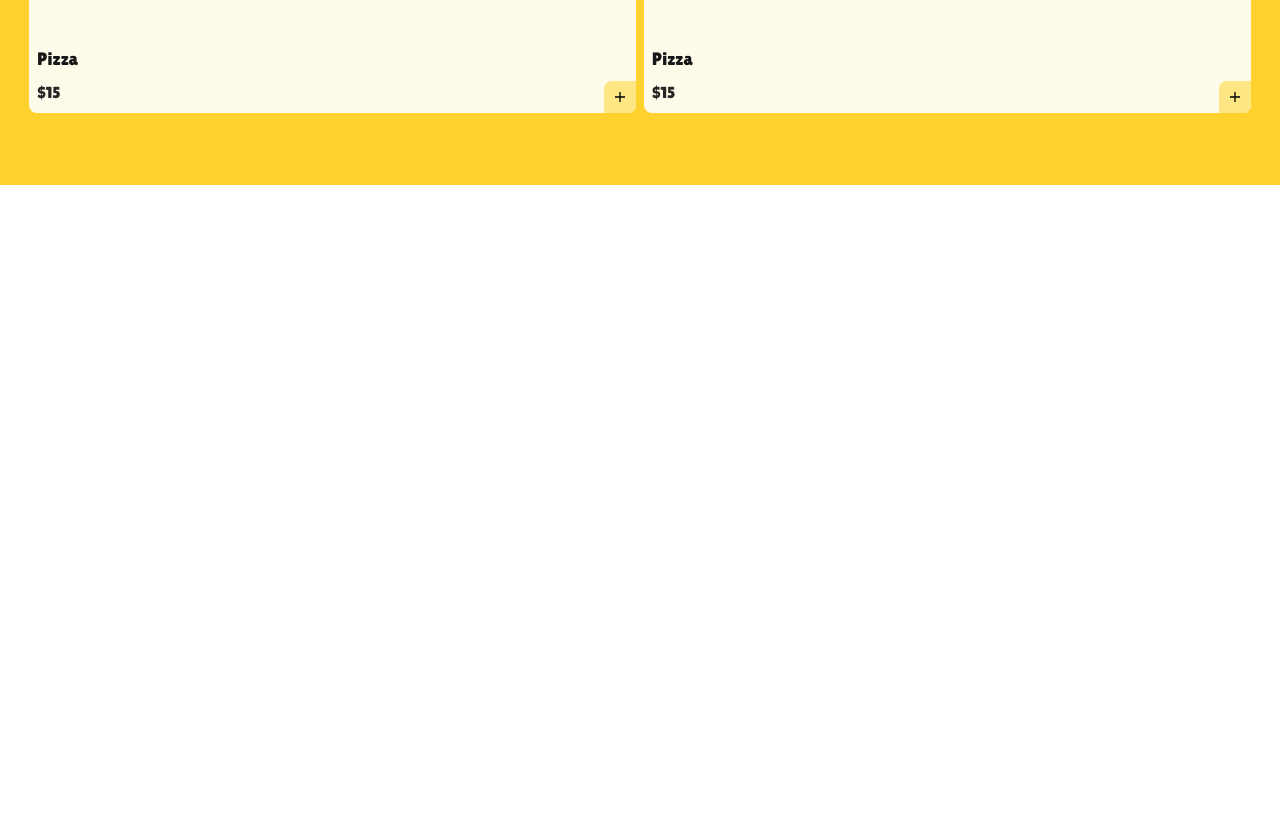
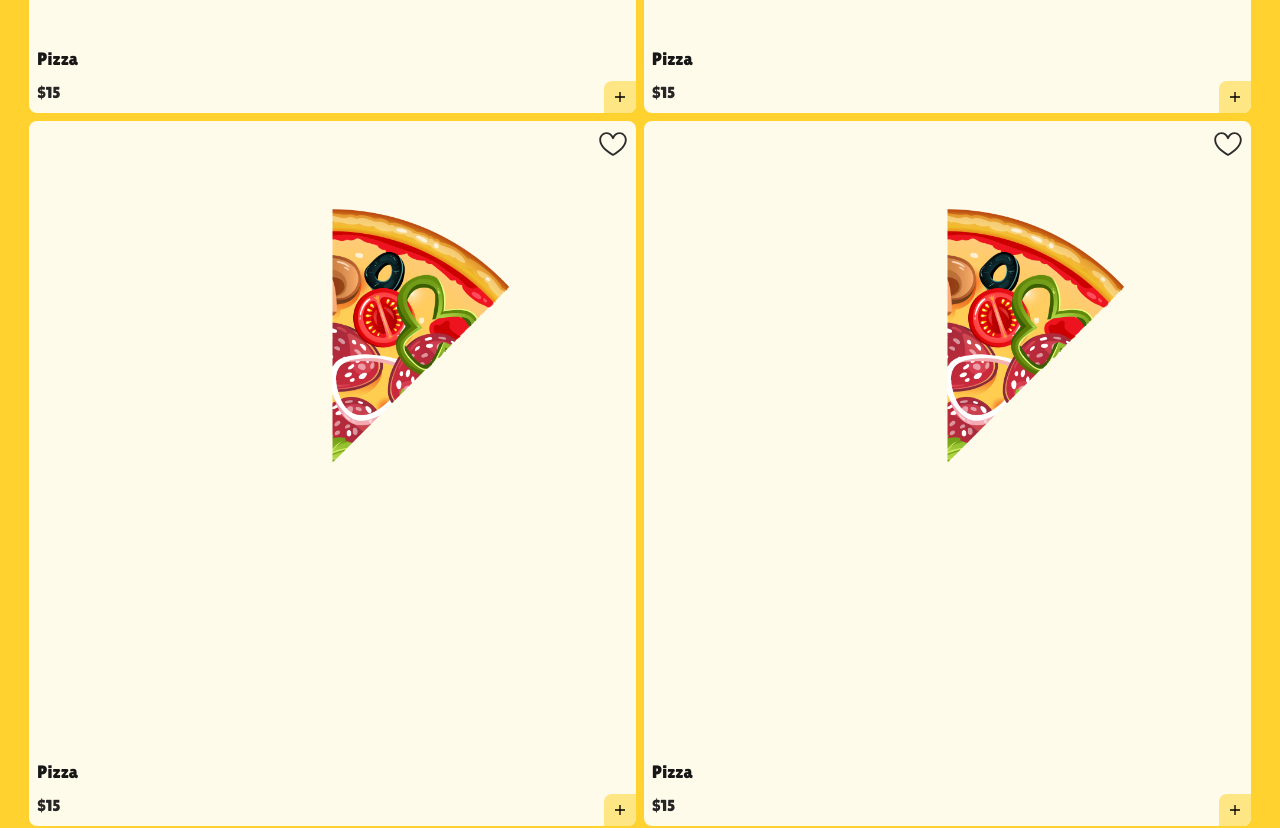
Before and after one commit to mahdibaderloo/fastfood, a React (Vite) app: page / in a window 1280 px wide. Shown: the part 5020-5848 px from the top of the page. Before the commit the page ends 5205 px from the top, so only its background shows below. Built offline with nearby package versions, Linux system fonts and the light colour scheme; data requests are answered from the project's data file.

Commit message:
fetch items

```diff
--- a/src/hooks/useFoods.ts
+++ b/src/hooks/useFoods.ts
@@ -1,6 +1,6 @@
 import { useQuery } from "@tanstack/react-query";
 
-export type Food = {
+interface Food {
   id: number;
   productName: string;
   price: number;
@@ -9,9 +9,9 @@ export type Food = {
   image: string;
   comments: string[];
   score: number;
-};
+}
 
-const API_URL = "http://localhost:3001";
+const API_URL = import.meta.env.VITE_API_URL;
 
 export function useFoods() {
   return useQuery<Food[]>({
--- a/src/pages/Menu.tsx
+++ b/src/pages/Menu.tsx
@@ -1,4 +1,3 @@
-// import { useQuery } from "@tanstack/react-query";
 import Filter from "../components/Filter.js";
 import Header from "../components/Header.js";
 import Search from "../components/Search.js";
@@ -8,22 +7,14 @@ import { useTheme } from "../store/themeStore.js";
 import pizzaIcon from "../assets/images/pizza.svg";
 import pizzaDarkIcon from "../assets/images/pizza-dark.svg";
 import { useFoods } from "../hooks/useFoods.js";
+import Loading from "../components/Loading.js";
 
 function Menu() {
   const { theme } = useTheme();
-  const { data } = useFoods();
-  console.log(data);
-  // const { data } = useQuery({
-  //   queryKey: ["pizzas"],
-  //   queryFn: async () => {
-  //     const response = await fetch(
-  //       "http://localhost:3001/products"
-  //     );
-  //     const data = await response.json();
-  //     return data;
-  //   },
-  // });
-  // console.log(data);
+  const { data: foods, isLoading } = useFoods();
+  console.log(foods);
+
+  if (isLoading) return <Loading />;
 
   return (
     <>
@@ -46,20 +37,9 @@ function Menu() {
       </Header>
       <main className="overflow-y-scroll pt-22">
         <ul className="flex flex-wrap items-center justify-center gap-2 mt-14 p-2">
-          <MenuItem />
-          <MenuItem />
-          <MenuItem />
-          <MenuItem />
-          <MenuItem />
-          <MenuItem />
-          <MenuItem />
-          <MenuItem />
-          <MenuItem />
-          <MenuItem />
-          <MenuItem />
-          <MenuItem />
-          <MenuItem />
-          <MenuItem />
+          {foods.map((food) => (
+            <MenuItem key={food.id} item={food} />
+          ))}
         </ul>
         <div className="w-full h-16"></div>
       </main>
```
Also changed, not shown: 1 other file (tests, documents, lock files or other folders).
